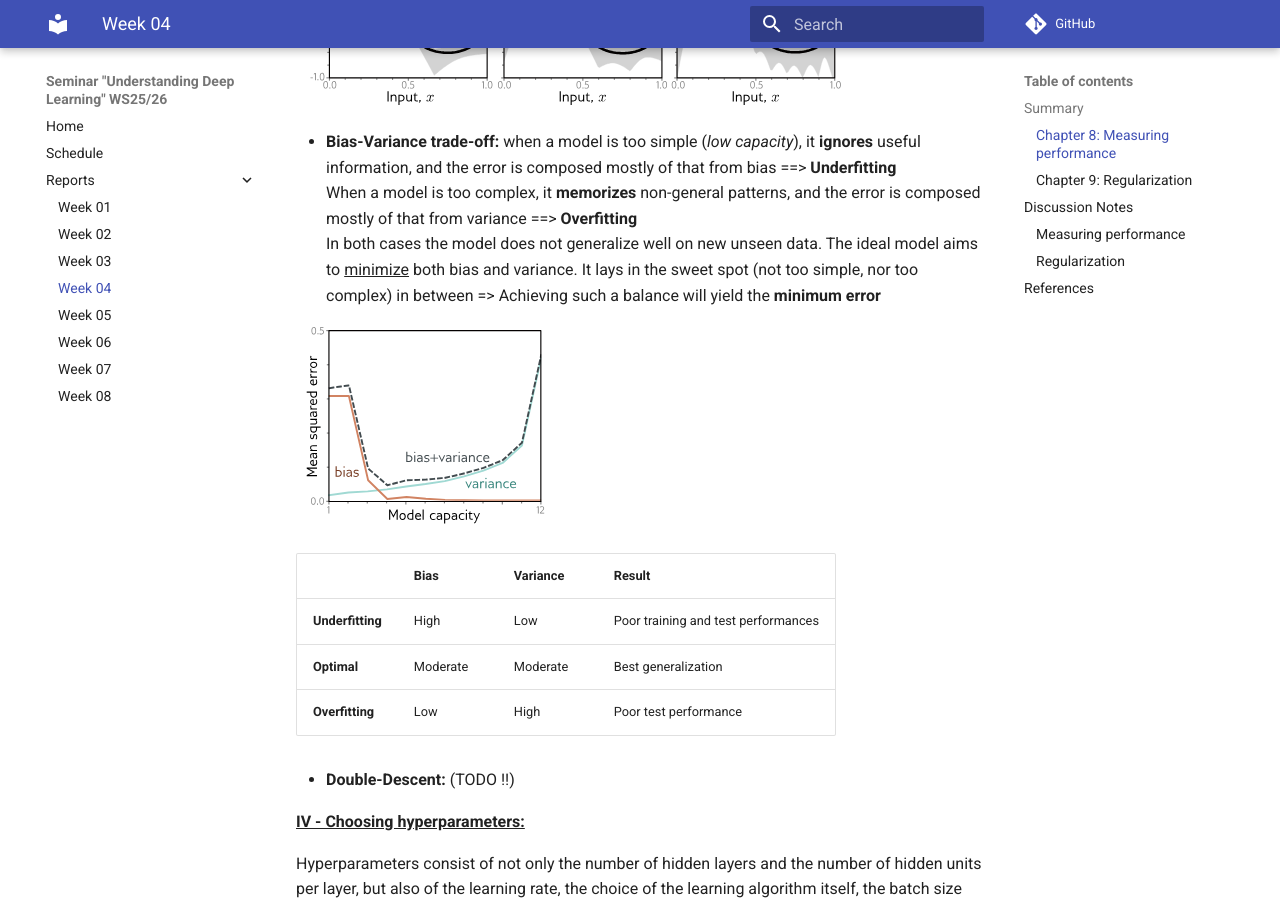
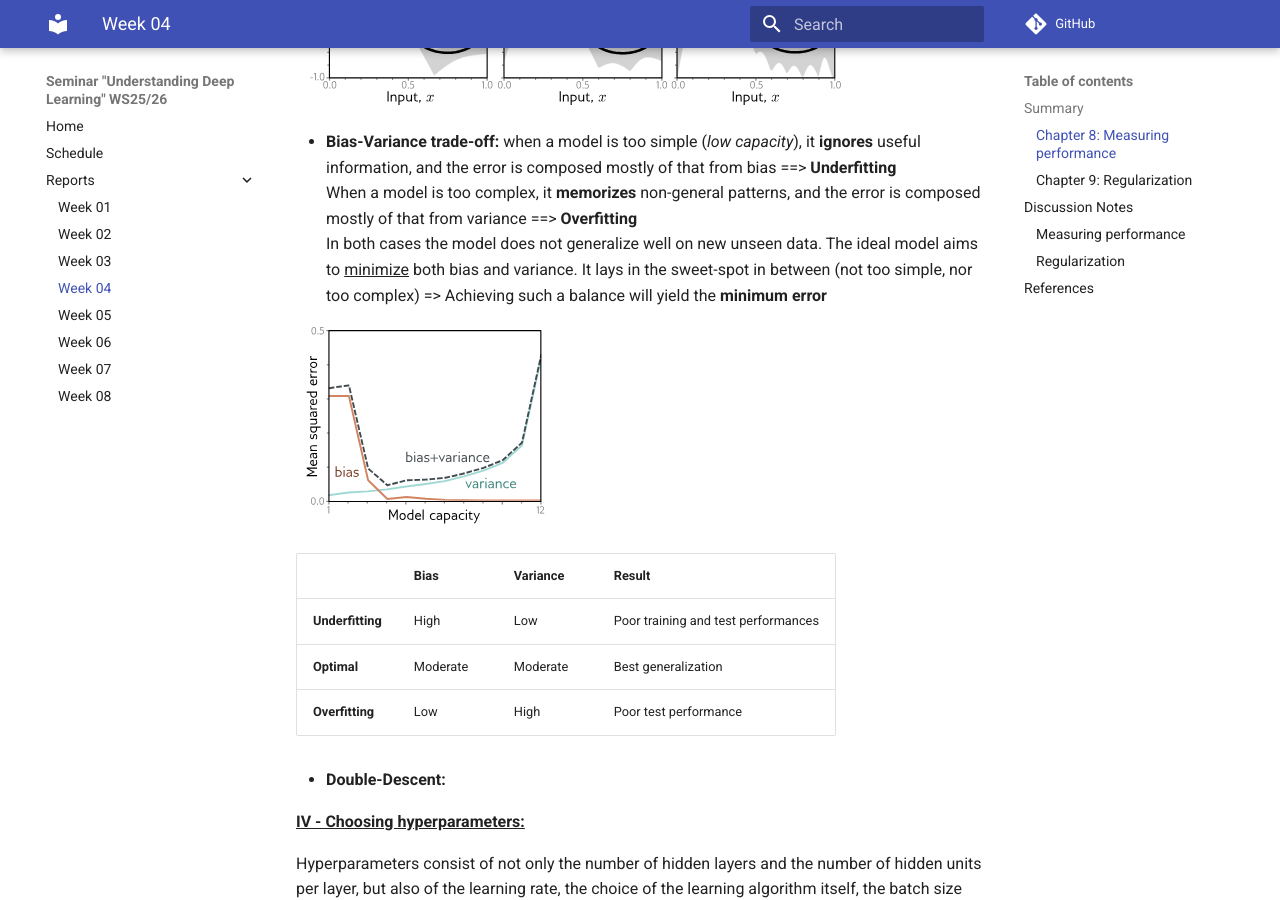
Before and after one commit to link-er/seminar_UDL_wise2526, an MkDocs documentation site: the page built from docs/reports/week04_ch8_9.md, in a window 1280 px wide and 900 px high, scrolled down 4442 px. Built offline with MkDocs 1.6.1 and Material for MkDocs 9.7.7, drawn with Linux system fonts in a browser that asks for light colours; comment, search, counter and statistics services are not loaded.

```diff
--- a/docs/reports/week04_ch8_9.md
+++ b/docs/reports/week04_ch8_9.md
@@ -73,7 +73,7 @@ regions, the model becomes flexible enough to fit the true function closely. As
 
 - **Bias-Variance trade-off:** when a model is too simple (*low capacity*), it **ignores** useful information, and the error is composed mostly of that from bias ==> **Underfitting**<br>
 When a model is too complex, it **memorizes** non-general patterns, and the error is composed mostly of that from variance ==> **Overfitting**<br>
-In both cases the model does not generalize well on new unseen data. The ideal model aims to <u>minimize</u> both bias and variance. It lays in the sweet spot (not too simple, nor too complex) in between => Achieving such a balance will yield the **minimum error**
+In both cases the model does not generalize well on new unseen data. The ideal model aims to <u>minimize</u> both bias and variance. It lays in the sweet-spot in between (not too simple, nor too complex) => Achieving such a balance will yield the **minimum error**
 
 ![Bias-Variance-trade-off](../images/PerfBiasVarianceTradeoff.svg)
 
@@ -83,7 +83,8 @@ In both cases the model does not generalize well on new unseen data. The ideal m
 | **Optimal** | Moderate | Moderate | Best generalization |
 | **Overfitting** | Low | High | Poor test performance |
 
-- **Double-Descent:** (TODO !!)
+- **Double-Descent:**
+
 
 **<u>IV - Choosing hyperparameters:</u>**
 
```
